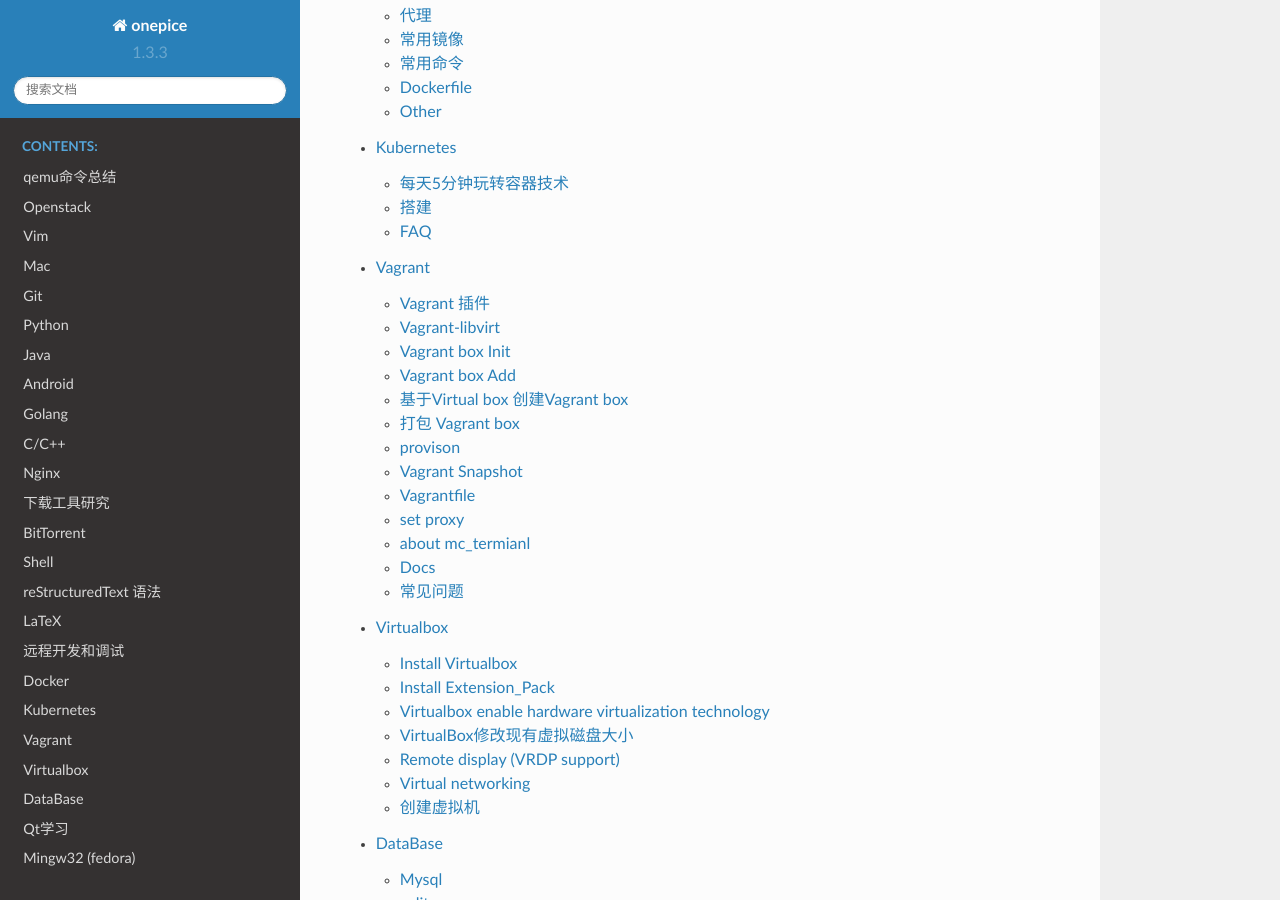
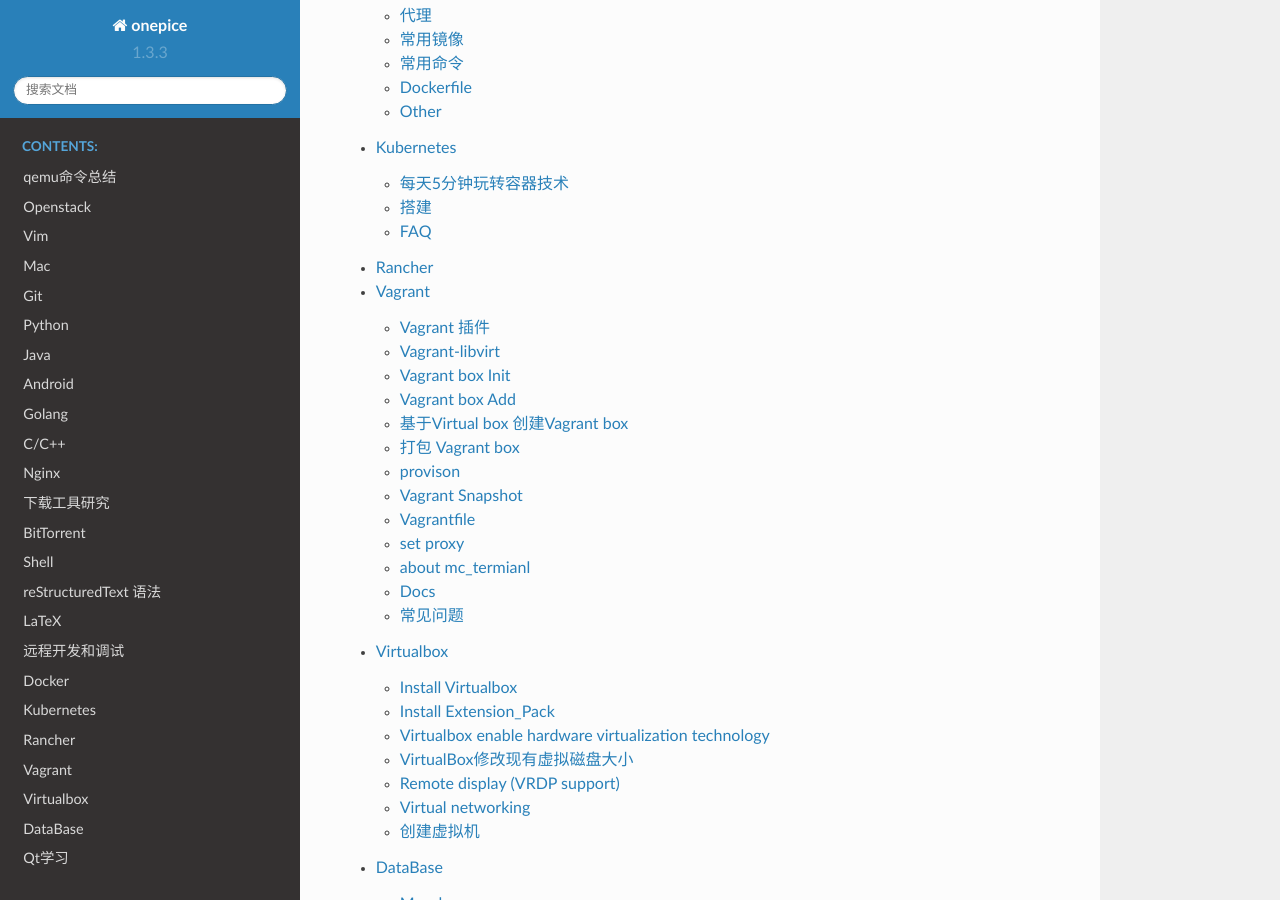
Before and after one commit to my-rds-store/my_space, a Sphinx documentation site: the page built from source/index.rst, in a window 1280 px wide and 900 px high, scrolled down 7369 px. Built offline with Sphinx 7.4.7 and the Read the Docs theme 2.0.0, drawn with Linux system fonts in a browser that asks for light colours.

Commit message:
update ...

```diff
--- a/source/index.rst
+++ b/source/index.rst
@@ -346,6 +346,7 @@
    pycharm/remote_debug
    docker/index
    kubernetes/index
+   rancher/index
    vagrant/index
    virtualbox/index
    database/index
--- /dev/null
+++ b/source/rancher/index.rst
@@ -0,0 +1,5 @@
+##########
+Rancher
+##########
+
+* `DOCS <https://www.cnrancher.com/docs/>`_
```
